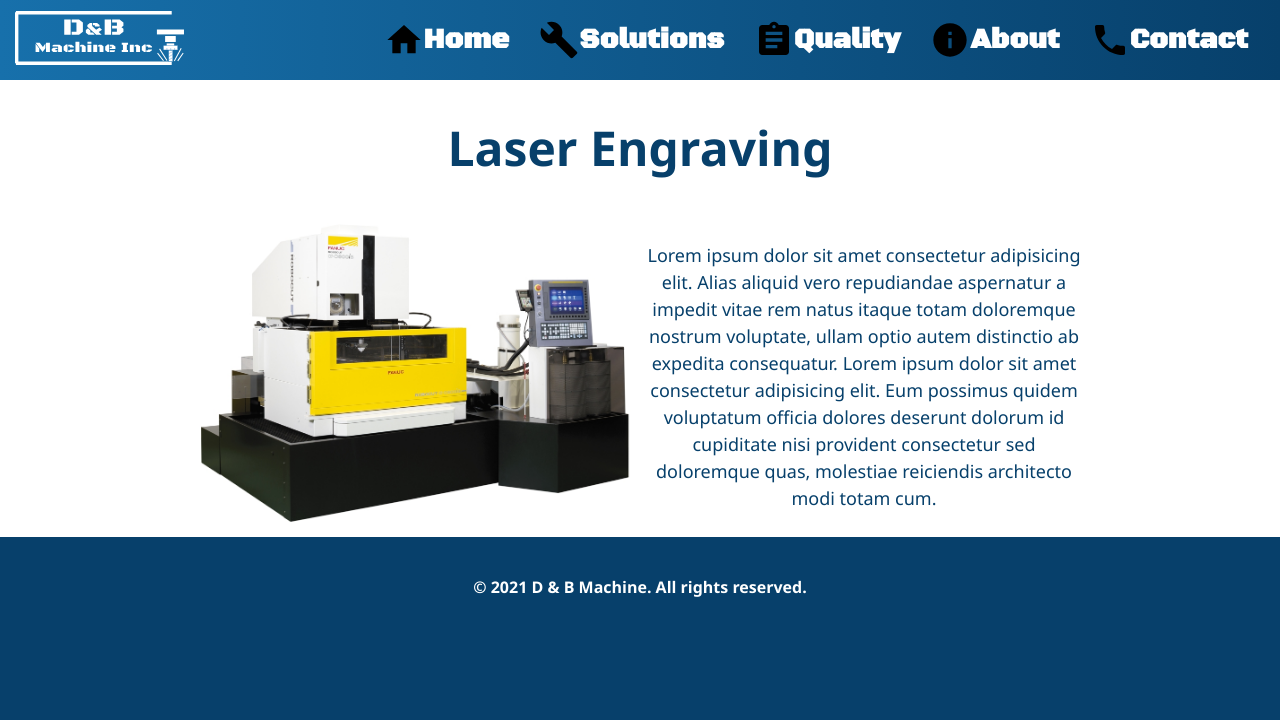
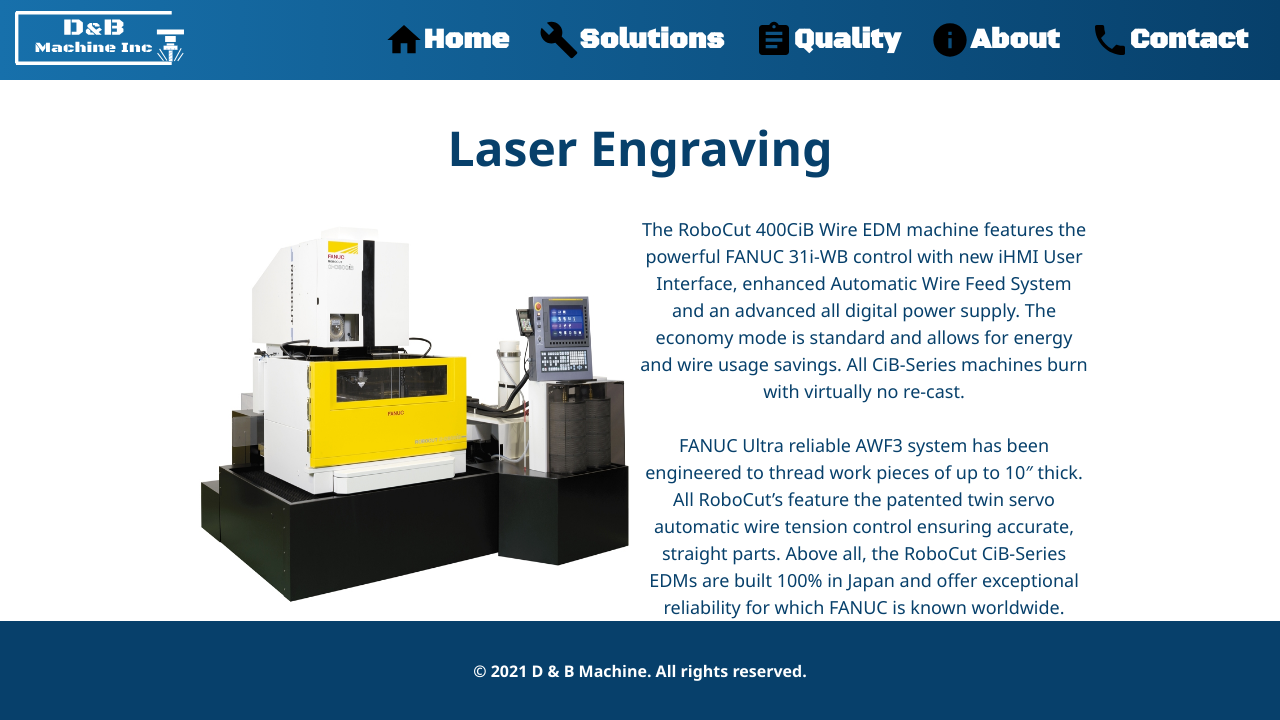
Before and after one commit to irendon1993/dandbwebsite, a React (Create React App) app: page /wire in a window 1280 px wide. Shown: the top 720 px of the page. Built offline with nearby package versions, Linux system fonts and the light colour scheme; no server answers.

Commit message:
Added wire edm text

```diff
--- a/src/Pages/Laser.jsx
+++ b/src/Pages/Laser.jsx
@@ -35,6 +35,7 @@
             versatile pieces of equipment that have countless applications for a
             diverse range of businesses.
           </p>
+          <br />
           <p>
             TYKMA Electrox marking systems provide:
             <ol>
--- a/src/Pages/Wire.jsx
+++ b/src/Pages/Wire.jsx
@@ -1,30 +1,27 @@
-import React, {useEffect,useState} from 'react'
-import wireHero from "../Images/edmHero.jpg"
-import { Link } from 'react-router-dom'
+import React, { useEffect, useState } from "react";
+import wireHero from "../Images/edmHero.jpg";
+import { Link } from "react-router-dom";
 
 export function Wire() {
-
-    const [wireData, setWireData] = useState([])
+  const [wireData, setWireData] = useState([]);
 
   async function laserTest() {
     const response = await fetch(
-        'https://strapi-mongo-backend.herokuapp.com/about-pages'
-    )
+      "https://strapi-mongo-backend.herokuapp.com/about-pages"
+    );
 
-    const json = await response.json()
+    const json = await response.json();
 
-    setWireData(json)
+    setWireData(json);
   }
 
-  useEffect(()=> {
-    laserTest()
-  },[])
+  useEffect(() => {
+    laserTest();
+  }, []);
 
-  console.log(wireData)
+  console.log(wireData);
 
-    return(
-
-
+  return (
     <div className="wire">
       <h1>Laser Engraving</h1>
 
@@ -34,15 +31,23 @@
         </div>
         <div className="wireText">
           <p>
-                        Lorem ipsum dolor sit amet consectetur adipisicing elit. Alias aliquid vero repudiandae aspernatur a impedit vitae rem natus itaque totam doloremque nostrum voluptate, ullam optio autem distinctio ab expedita consequatur.
-                        Lorem ipsum dolor sit amet consectetur adipisicing elit. Eum possimus quidem voluptatum officia dolores deserunt dolorum id cupiditate nisi provident consectetur sed doloremque quas, molestiae reiciendis architecto modi totam cum.
+            The RoboCut 400CiB Wire EDM machine features the powerful FANUC
+            31i-WB control with new iHMI User Interface, enhanced Automatic Wire
+            Feed System and an advanced all digital power supply. The economy
+            mode is standard and allows for energy and wire usage savings. All
+            CiB-Series machines burn with virtually no re-cast.
           </p>
-
+          <br></br>
+          <p>
+            FANUC Ultra reliable AWF3 system has been engineered to thread work
+            pieces of up to 10″ thick. All RoboCut’s feature the patented twin
+            servo automatic wire tension control ensuring accurate, straight
+            parts. Above all, the RoboCut CiB-Series EDMs are built 100% in
+            Japan and offer exceptional reliability for which FANUC is known
+            worldwide.
+          </p>
         </div>
       </div>
-
-
-
     </div>
   );
 }
--- a/src/Styles/wire.scss
+++ b/src/Styles/wire.scss
@@ -7,7 +7,7 @@
 
   h1 {
     font-size: 48px;
-        color: #07406B;
+    color: #07406b;
   }
   .wireBox {
     width: 70%;
@@ -26,11 +26,11 @@
 
     .wireText {
       width: 50%;
-                color:  #07406B;
+      color: #07406b;
       font-size: 24px;
       align-items: center;
       display: flex;
-
+      flex-direction: column;
 
       p {
         margin: 0;
@@ -39,10 +39,7 @@
   }
 }
 
-
-
-@media screen and (max-width:1440px) {
-
+@media screen and (max-width: 1440px) {
   .wire {
     .wireBox {
       .lasewireHero {
@@ -57,10 +54,9 @@
       }
     }
   }
-
 }
 
-@media screen and (max-width:1280px) {
+@media screen and (max-width: 1280px) {
   .wire {
     .wireBox {
       .wireHero {
@@ -75,10 +71,9 @@
       }
     }
   }
-
 }
 
-@media screen and (max-width:980px) {
+@media screen and (max-width: 980px) {
   .wire {
     display: flex;
     justify-content: center;
@@ -101,5 +96,4 @@
       }
     }
   }
-
 }
```
Also changed, not shown: 1 other file (tests, documents, lock files or other folders). Lines whose indentation alone changed are shown as unchanged.
